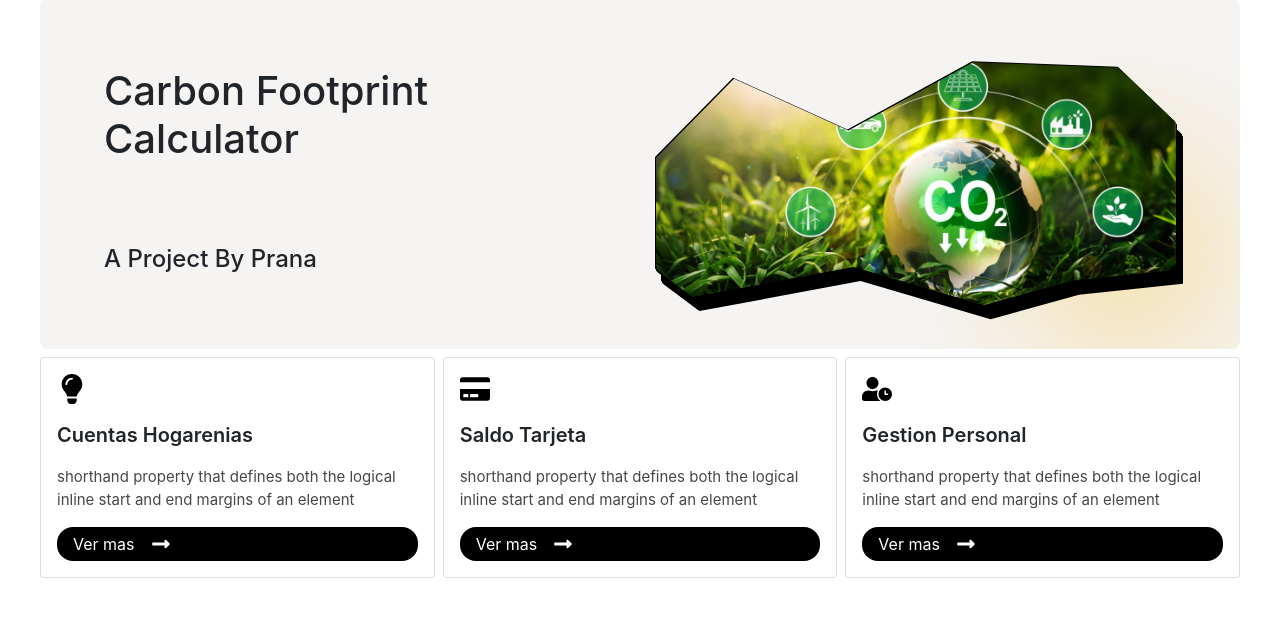
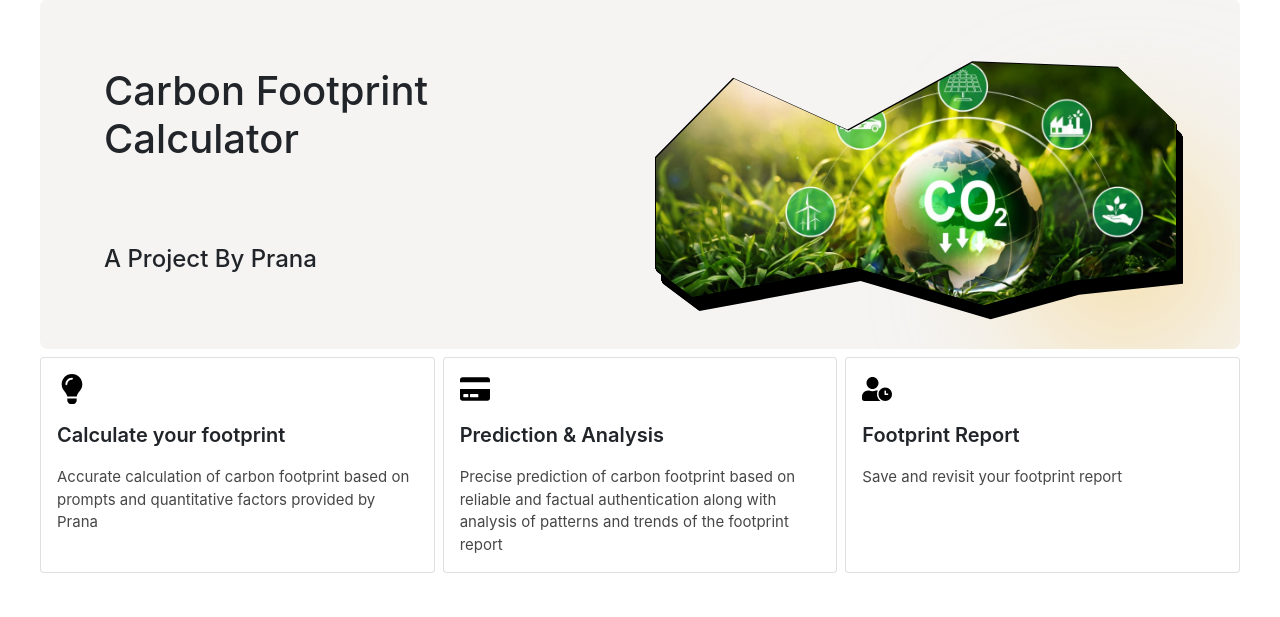
Before and after one commit to JinishV28/Carbon-Footprint-Calculator, a Django app: page / in a window 1280 px wide. Shown: the part 89-706 px from the top of the page. Run offline with Django 5.2, Linux system fonts and the light colour scheme.

Commit message:
Removed black buttons and added filler content to index.html

```diff
--- a/myenv/myproject/website/templates/index.html
+++ b/myenv/myproject/website/templates/index.html
@@ -54,14 +54,10 @@
                         <path
                             d="M96.06 454.35c.01 6.29 1.87 12.45 5.36 17.69l17.09 25.69a31.99 31.99 0 0 0 26.64 14.28h61.71a31.99 31.99 0 0 0 26.64-14.28l17.09-25.69a31.989 31.989 0 0 0 5.36-17.69l.04-38.35H96.01l.05 38.35zM0 176c0 44.37 16.45 84.85 43.56 115.78 16.52 18.85 42.36 58.23 52.21 91.45.04.26.07.52.11.78h160.24c.04-.26.07-.51.11-.78 9.85-33.22 35.69-72.6 52.21-91.45C335.55 260.85 352 220.37 352 176 352 78.61 272.91-.3 175.45 0 73.44.31 0 82.97 0 176zm176-80c-44.11 0-80 35.89-80 80 0 8.84-7.16 16-16 16s-16-7.16-16-16c0-61.76 50.24-112 112-112 8.84 0 16 7.16 16 16s-7.16 16-16 16z" />
                     </svg>
-                    <DIV class='title-card'>Cuentas Hogarenias</DIV>
-                    <DIV class='p-card'>shorthand property that defines both the logical inline start and end margins of
-                        an element</DIV>
-                    <button class='btn-card'><span>Ver mas</span> <svg viewBox="0 0 448 512" width="100"
-                            title="long-arrow-alt-right">
-                            <path
-                                d="M313.941 216H12c-6.627 0-12 5.373-12 12v56c0 6.627 5.373 12 12 12h301.941v46.059c0 21.382 25.851 32.09 40.971 16.971l86.059-86.059c9.373-9.373 9.373-24.569 0-33.941l-86.059-86.059c-15.119-15.119-40.971-4.411-40.971 16.971V216z" />
-                        </svg></button>
+                    <DIV class='title-card'>Calculate your footprint</DIV>
+                    <DIV class='p-card'>Accurate calculation of carbon footprint based on prompts and
+                        quantitative factors provided by Prana</DIV>
+
                 </div>
 
                 <div class='card green'>
@@ -69,14 +65,10 @@
                         <path
                             d="M0 432c0 26.5 21.5 48 48 48h480c26.5 0 48-21.5 48-48V256H0v176zm192-68c0-6.6 5.4-12 12-12h136c6.6 0 12 5.4 12 12v40c0 6.6-5.4 12-12 12H204c-6.6 0-12-5.4-12-12v-40zm-128 0c0-6.6 5.4-12 12-12h72c6.6 0 12 5.4 12 12v40c0 6.6-5.4 12-12 12H76c-6.6 0-12-5.4-12-12v-40zM576 80v48H0V80c0-26.5 21.5-48 48-48h480c26.5 0 48 21.5 48 48z" />
                     </svg>
-                    <DIV class='title-card'>Saldo Tarjeta</DIV>
-                    <DIV class='p-card'>shorthand property that defines both the logical inline start and end margins of
-                        an element</DIV>
-                    <button class='btn-card'><span>Ver mas</span> <svg viewBox="0 0 448 512" width="100"
-                            title="long-arrow-alt-right">
-                            <path
-                                d="M313.941 216H12c-6.627 0-12 5.373-12 12v56c0 6.627 5.373 12 12 12h301.941v46.059c0 21.382 25.851 32.09 40.971 16.971l86.059-86.059c9.373-9.373 9.373-24.569 0-33.941l-86.059-86.059c-15.119-15.119-40.971-4.411-40.971 16.971V216z" />
-                        </svg></button>
+                    <DIV class='title-card'>Prediction & Analysis</DIV>
+                    <DIV class='p-card'>Precise prediction of carbon footprint based on reliable and factual authentication
+                    along with analysis of patterns and trends of the footprint report</DIV>
+
                 </div>
 
 
@@ -85,14 +77,9 @@
                         <path
                             d="M496 224c-79.6 0-144 64.4-144 144s64.4 144 144 144 144-64.4 144-144-64.4-144-144-144zm64 150.3c0 5.3-4.4 9.7-9.7 9.7h-60.6c-5.3 0-9.7-4.4-9.7-9.7v-76.6c0-5.3 4.4-9.7 9.7-9.7h12.6c5.3 0 9.7 4.4 9.7 9.7V352h38.3c5.3 0 9.7 4.4 9.7 9.7v12.6zM320 368c0-27.8 6.7-54.1 18.2-77.5-8-1.5-16.2-2.5-24.6-2.5h-16.7c-22.2 10.2-46.9 16-72.9 16s-50.6-5.8-72.9-16h-16.7C60.2 288 0 348.2 0 422.4V464c0 26.5 21.5 48 48 48h347.1c-45.3-31.9-75.1-84.5-75.1-144zm-96-112c70.7 0 128-57.3 128-128S294.7 0 224 0 96 57.3 96 128s57.3 128 128 128z" />
                     </svg>
-                    <DIV class='title-card'>Gestion Personal</DIV>
-                    <DIV class='p-card'>shorthand property that defines both the logical inline start and end margins of
-                        an element</DIV>
-                    <button class='btn-card'><span>Ver mas</span> <svg viewBox="0 0 448 512" width="100"
-                            title="long-arrow-alt-right">
-                            <path
-                                d="M313.941 216H12c-6.627 0-12 5.373-12 12v56c0 6.627 5.373 12 12 12h301.941v46.059c0 21.382 25.851 32.09 40.971 16.971l86.059-86.059c9.373-9.373 9.373-24.569 0-33.941l-86.059-86.059c-15.119-15.119-40.971-4.411-40.971 16.971V216z" />
-                        </svg></button>
+                    <DIV class='title-card'>Footprint Report</DIV>
+                    <DIV class='p-card'>Save and revisit your footprint report</DIV>
+
                 </div>
 
 
```
